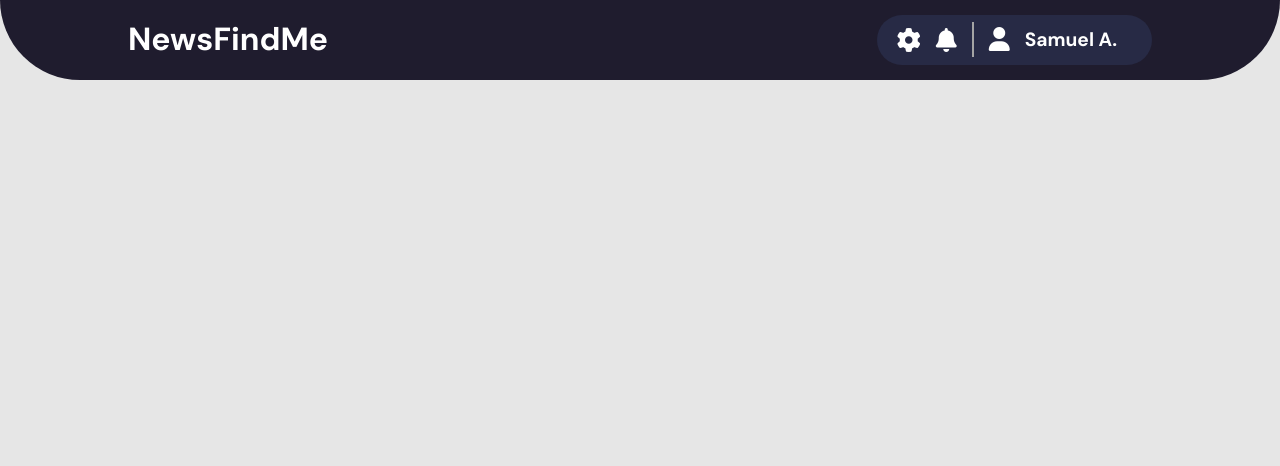
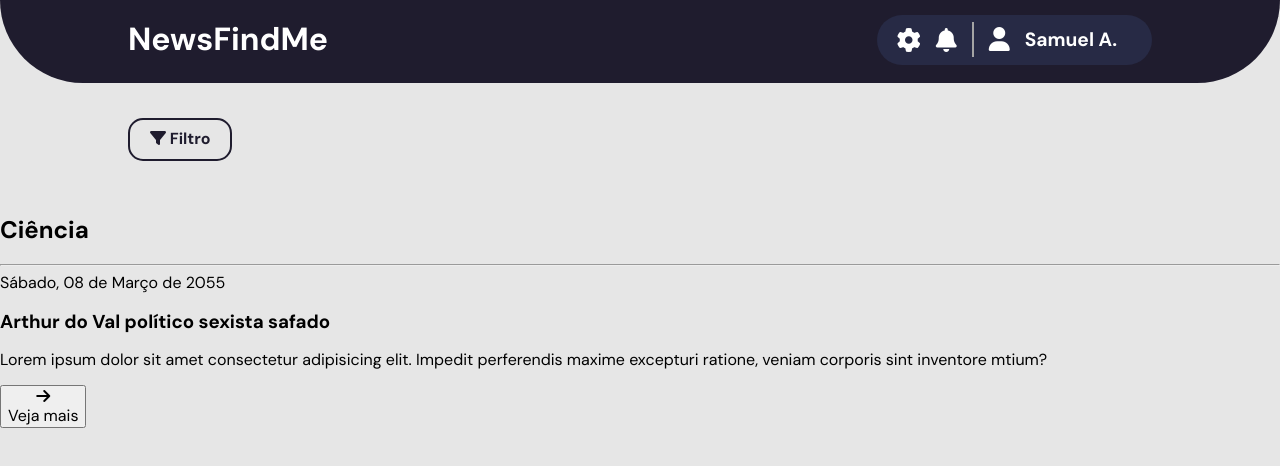
Before and after one commit to rogertraining/NewsFindMe, a plain HTML site: page src/interfaces/dashboard/dashboard.html in a window 1280 px wide. Drawn offline with Linux system fonts and the light colour scheme.

Commit message:
filter button finished + news' card skeleton

```diff
--- a/src/interfaces/dashboard/dashboard.css
+++ b/src/interfaces/dashboard/dashboard.css
@@ -10,6 +10,25 @@
 
     --font-color: #FFFFFF;
     --font-family: 'DM Sans', sans-serif;
+}
+
+/* Filter */
+.filter-button{
+    all: unset;
+    border: 2px solid var(--color-main);
+    color: var(--color-main);
+    border-radius: 15px;
+    font-weight: bold;
+    padding: 10px 20px;
+    cursor: pointer;
+}
+
+.filter-button > .icon{
+
+}
+
+.filter-button > .icon{
+
 }
 
 /* Navigation */
@@ -62,14 +81,17 @@
 }
 
 .grid-navigation{
-    height: 90px;
+    height: 110px;
     border-radius: 0 0 200px 200px;
     background-color: var(--color-main);
 }
 
 .grid-filter{
-    height: 90px;
-
+    width: 80%;
+    margin: 0 auto;
+    display: flex;
+    align-items: center;
+    height: 150px;
 }
 
 .grid-news{
--- a/src/interfaces/dashboard/dashboard.html
+++ b/src/interfaces/dashboard/dashboard.html
@@ -28,11 +28,28 @@
             </nav>
 
             <div class="grid-filter">
-
+                <button class="filter-button">
+                    <i class="icon fa-solid fa-filter"></i>
+                    <span class="text">Filtro</span>
+                </button>
             </div>
 
             <section class="grid-news">
-
+                <h2 class="header">Ciência</h2>
+                <hr class="divider">
+                <div class="grid-cards">
+                    <div class="news-card">
+                        <div class="date">Sábado, 08 de Março de 2055</div>
+                        <h3 class="title">Arthur do Val político sexista safado</h3>
+                        <p class="descrption">Lorem ipsum dolor sit amet consectetur adipisicing elit. Impedit perferendis maxime excepturi ratione, veniam corporis sint inventore mtium?</p>
+                        <button class="seemore-button">
+                            <div class="circle">
+                                <i class="icon fa-solid fa-arrow-right"></i>
+                            </div>
+                            <span class="text">Veja mais</span>
+                        </button>
+                    </div>
+                </div>
             </section>
         </main>
 
```
